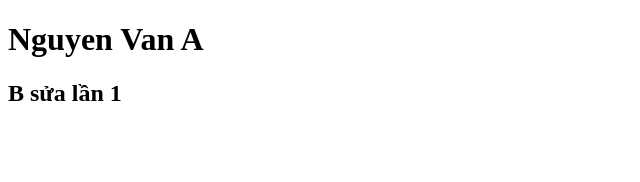
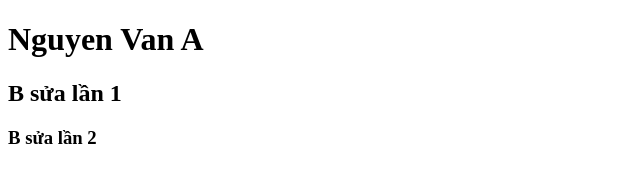
Before and after one commit to nhatYT121/TeamAB, a plain HTML site: page index.html in a window 1280 px wide. Shown: the whole page, without its empty margins (0-640 px from the left). Drawn offline with Linux system fonts and the light colour scheme.

Commit message:
2. B sửa lần 2

```diff
--- a/index.html
+++ b/index.html
@@ -8,5 +8,6 @@
 <body>
     <h1>Nguyen Van A</h1>
     <h2>B sửa lần 1</h2>
+    <h3>B sửa lần 2</h3>
 </body>
 </html>
```
